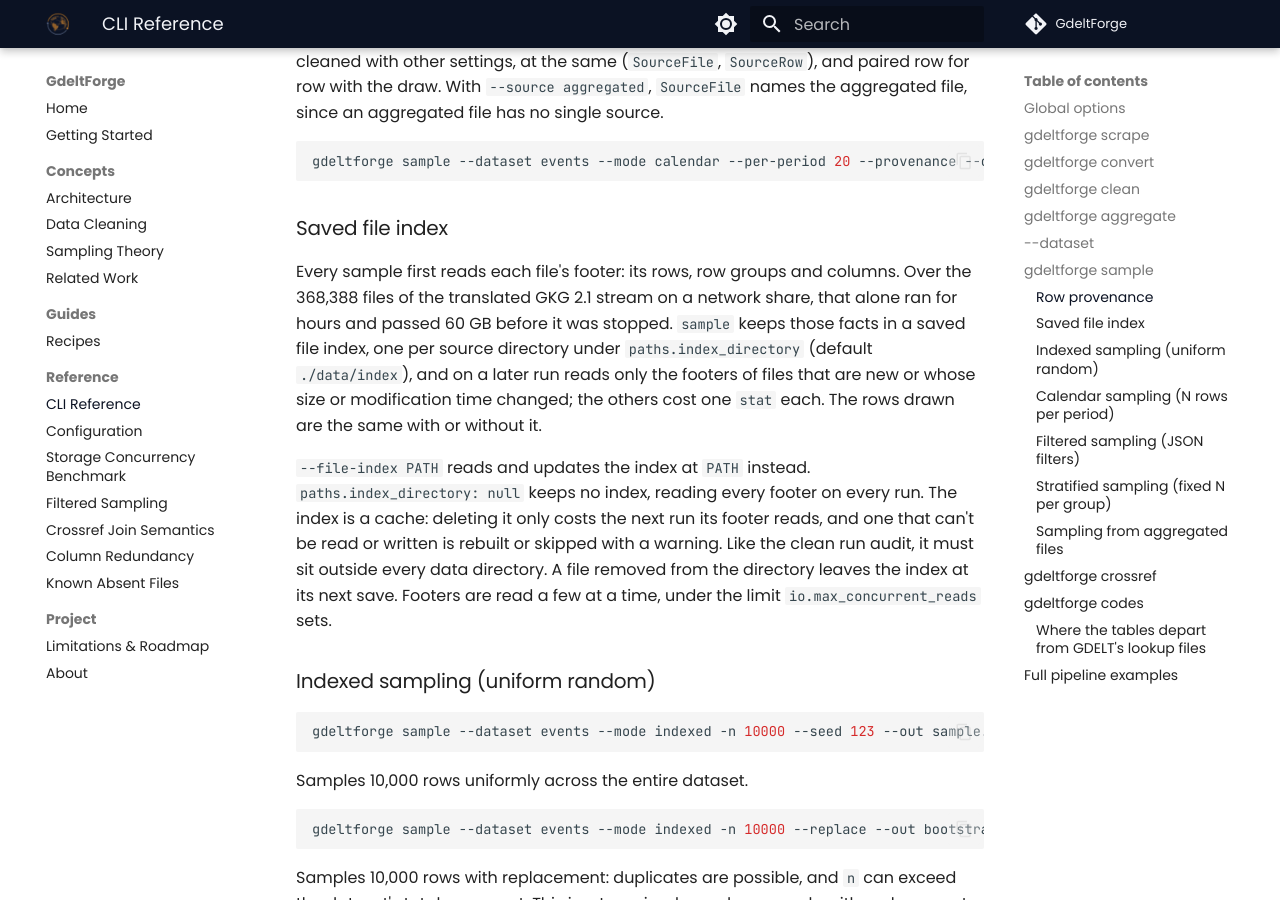
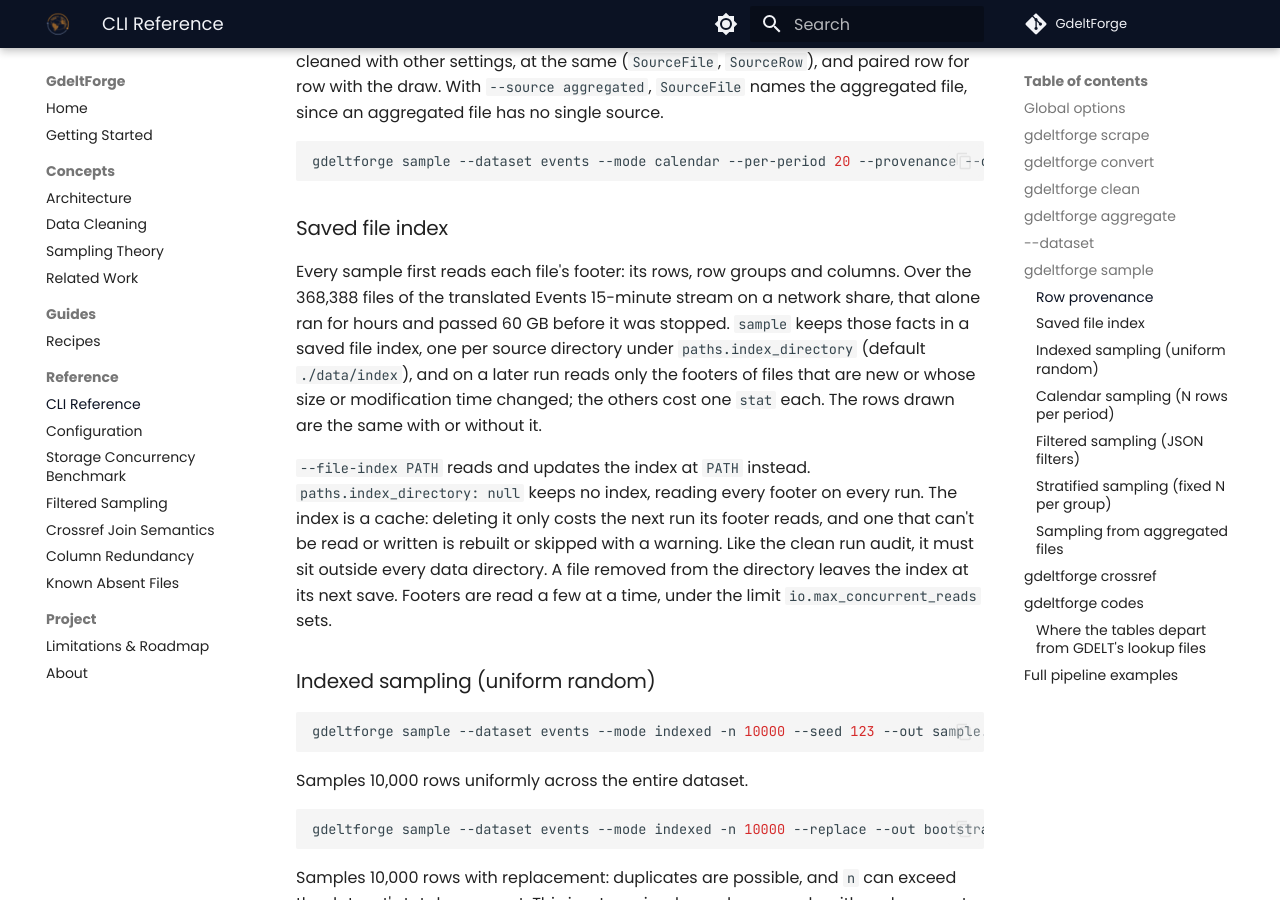
Before and after one commit to Vinicius-Teixeirac/GdeltForge, an MkDocs documentation site: the page built from docs/cli-reference.md, in a window 1280 px wide and 900 px high, scrolled down 15896 px. Built offline with MkDocs 1.6.1 and Material for MkDocs 9.7.7, drawn with Linux system fonts in a browser that asks for light colours; comment, search, counter and statistics services are not loaded.

Commit message:
docs(sample): name the translated Events stream the index was built for
The CHANGELOG and the saved file index section of the CLI reference
called the 368,388 files that motivated the index the translated GKG
2.1 stream. They are the translated Events 15-minute stream, from
2015-02-18 22:45 to 2025-12-31 23:45.

Claude Code has been used: The prompt below condenses a multi-message
session into one standalone brief:

    The independent QA report on the 0.15.0.dev1 candidate is in. Work
    through it as the release process says: fix each finding on its
    feature's branch, so the release branch can be rebuilt and a dev2
    candidate built for a new QA pass. QA failed F1 (filtered draws
    peak above 0.14.2's memory: the whole archive's random draw 8.9 vs
    3.2 GiB, every row of a week 4.3 vs 1.3) and D1 (the manifest's
    input fingerprint is described as stronger than it is). Its most
    important observation: building the saved file index cold over the
    368,388 files of a translated 15-minute stream still peaks at
    43 GiB on Linux, because the per-file schema work on the footer
    reads' worker threads keeps about 114 KiB per file, against about
    3 KiB on the main thread. It also noted that the refusal of an
    index directory inside a data directory names a placeholder file,
    that the saved index never drops removed files, and that the docs
    call that stream the translated GKG 2.1 stream. Sampled output
    must stay identical to 0.14.2.

Co-Authored-By: Claude Opus 5.5 <noreply@anthropic.com>

```diff
--- a/docs/cli-reference.md
+++ b/docs/cli-reference.md
@@ -299,7 +299,7 @@ gdeltforge sample --dataset events --mode calendar --per-period 20 --provenance
 ### Saved file index
 
 Every sample first reads each file's footer: its rows, row groups and
-columns. Over the 368,388 files of the translated GKG 2.1 stream on a network
+columns. Over the 368,388 files of the translated Events 15-minute stream on a network
 share, that alone ran for hours and passed 60 GB before it was stopped. `sample` keeps those facts in a saved file
 index, one per source directory under `paths.index_directory` (default
 `./data/index`), and on a later run reads only the footers of files that are
```
Also changed, not shown: CHANGELOG.md (+1 -1 lines).
